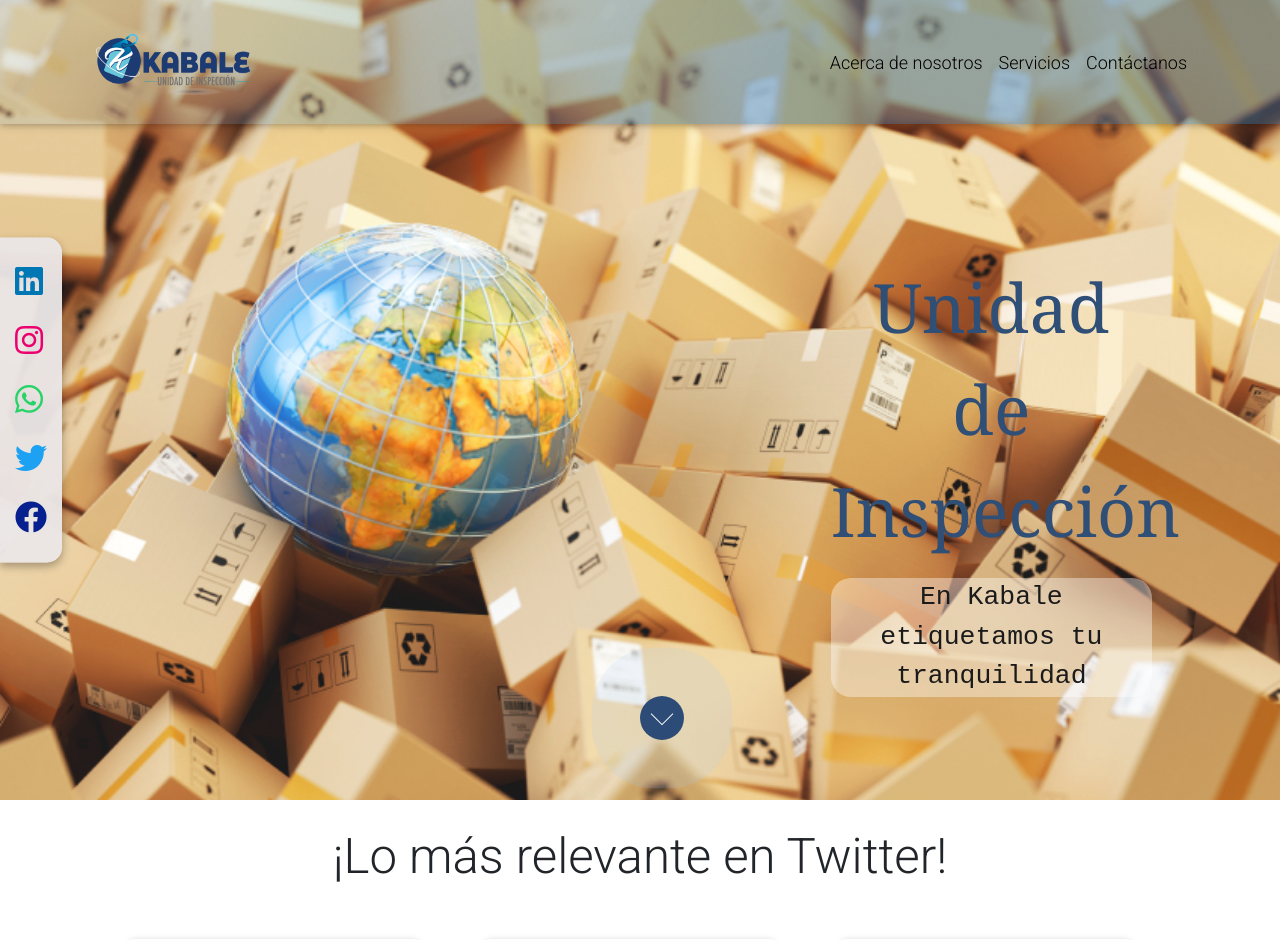
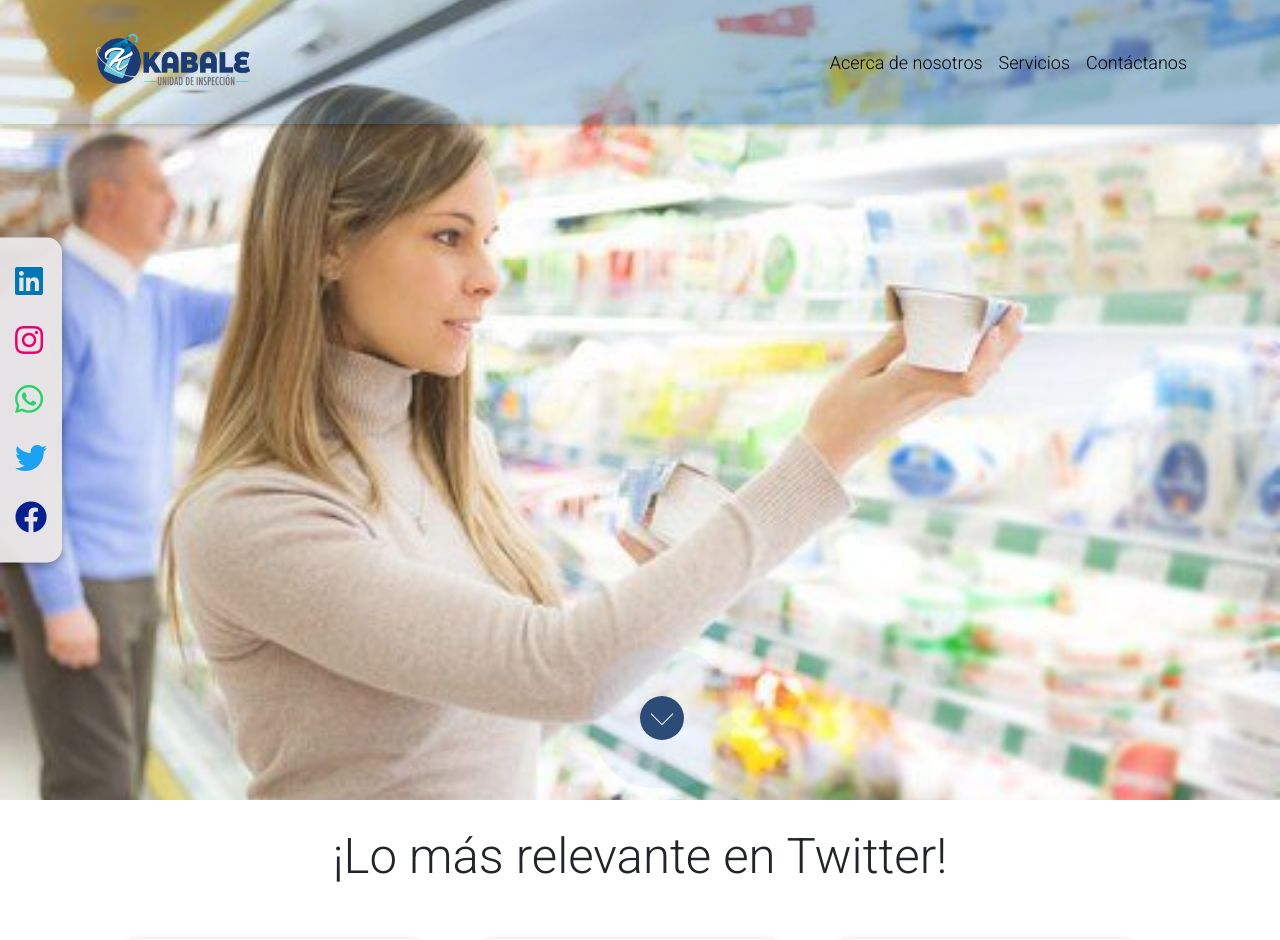
Before and after one commit to Jairjim/uvkabale, a PHP site: page / in a window 1280 px wide. Shown: the top 940 px of the page. Run offline with PHP 8.4, Linux system fonts and the light colour scheme; data that the repository does not hold is empty; some libraries are stand-ins or nearby versions.

Commit message:
Pagina de inicio

```diff
--- a/index.php
+++ b/index.php
@@ -33,7 +33,7 @@
 <body>
     <!-- Imagen de inicio -->
     <section class="demo">
-        <div class="row justify-content-end">
+        <!-- <div class="row justify-content-end">
             <div class="col-4">
                 <p class="slogan">
                     Unidad de Inspección
@@ -42,7 +42,7 @@
                     <p class="slogan2"> En Kabale etiquetamos tu tranquilidad </p>
                 </div>
             </div>
-        </div>
+        </div> -->
         <a class="scroll-button button" href="#noticias" id="noticias"> <i class=""><span></span></i></a>
     </section>
 
--- a/indexCSS.css
+++ b/indexCSS.css
@@ -9,7 +9,7 @@ body {
 
 section.demo {
     font-family: 'Courier New', Courier, monospace;
-    background: url(portada.jpg) no-repeat center ;
+    background: url(portada7.jpg) no-repeat center;
     background-size: cover;
     opacity: 0.9;
     text-align: center;
```
Also changed, not shown: portada1.jpg (added), portada10.jpg (added), portada2.jpg (added), portada3.jpg (added), portada4.jpg (added), portada5.jpg (added), portada6.jpg (added), portada7.jpg (added), portada8.jpg (added), portada9.png (added).
